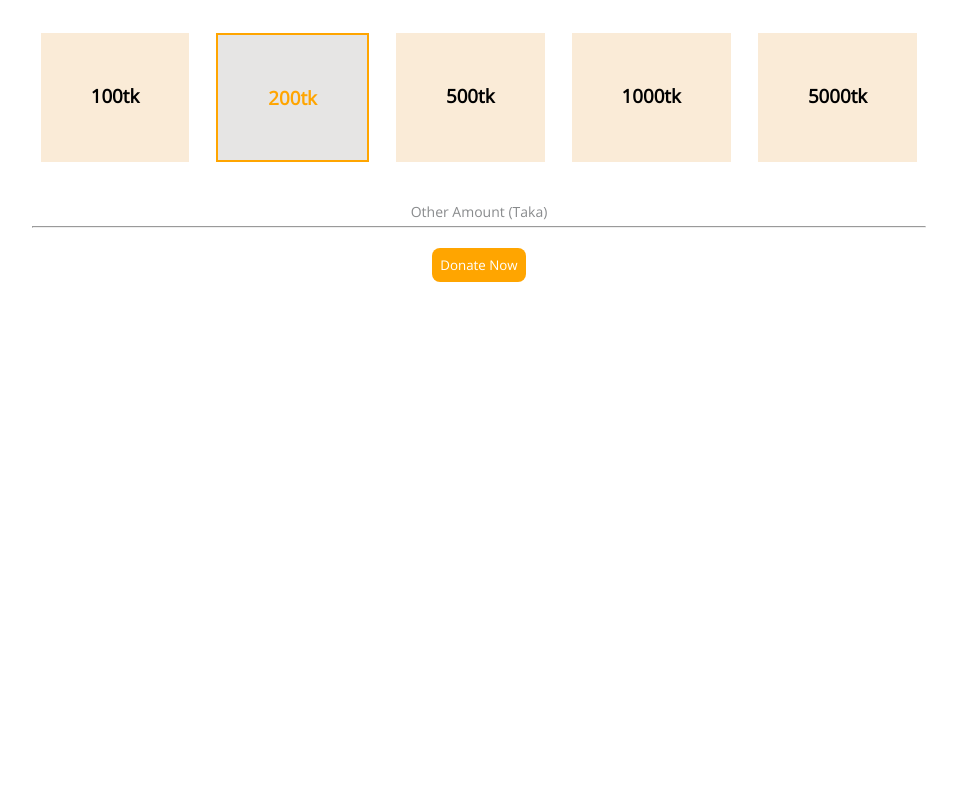
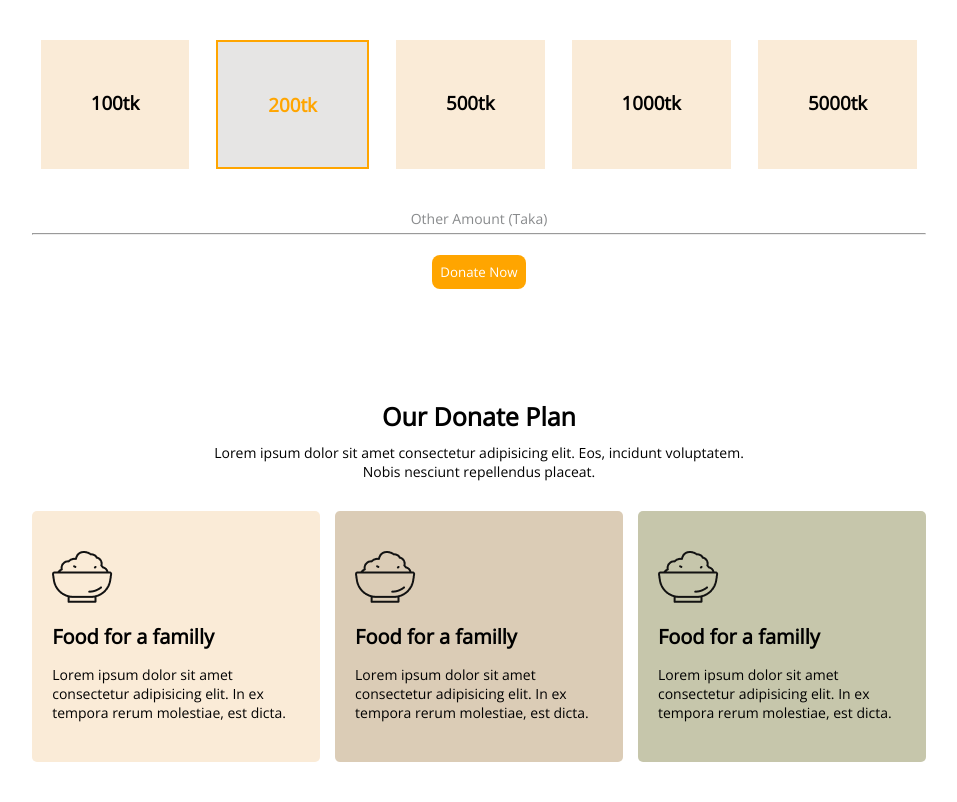
Before and after one commit to Rajib-debnath1/donate-today, a plain HTML site: page index.html in a window 1280 px wide. Shown: the part 672-1474 px from the top of the page, without its empty margins (171-1128 px from the left). Before the commit the page ends 994 px from the top, so only its background shows below. Drawn offline with nearby package versions, Linux system fonts and the light colour scheme.

Commit message:
donate plane added

```diff
--- a/index.html
+++ b/index.html
@@ -30,6 +30,27 @@
             <button class="btn">Donate Now</button>
 
         </section>
+        <section class="plan">
+            <h2 class="plan-title">Our Donate Plan</h2>
+            <p class="plan-description">Lorem ipsum dolor sit amet consectetur adipisicing elit. Eos, incidunt voluptatem. <br> Nobis nesciunt repellendus placeat.</p>
+            <div class="plan-content">
+                <div class="plan-item">
+                    <img src="icons/food.png" alt="">
+                    <h4>Food for a familly</h4>
+                    <p>Lorem ipsum dolor sit amet consectetur adipisicing elit. In ex tempora rerum molestiae, est dicta.</p>
+                </div>
+                <div class="plan-item plan-extra">
+                    <img src="icons/food.png" alt="">
+                    <h4>Food for a familly</h4>
+                    <p>Lorem ipsum dolor sit amet consectetur adipisicing elit. In ex tempora rerum molestiae, est dicta.</p>
+                </div>
+                <div class="plan-item plan-extra1">
+                    <img src="icons/food.png" alt="">
+                    <h4>Food for a familly</h4>
+                    <p>Lorem ipsum dolor sit amet consectetur adipisicing elit. In ex tempora rerum molestiae, est dicta.</p>
+                </div>
+            </div>
+        </section>
 
     </main>
     <footer>
--- a/style.css
+++ b/style.css
@@ -49,8 +49,8 @@ main {
 }
 
 .donate-title {
-    font-size: 20px;
-    font-weight: 600px;
+    font-size: 25px;
+    font-weight: 800px;
     margin-bottom: 10px;
 }
 
@@ -84,3 +84,47 @@ main {
 .donate hr{
     margin-bottom: 20px;
 }
+.plan{
+    padding: 40px 100px;
+    margin-left: 20px;
+    text-align: center;
+    margin-top: 30px;
+}
+.plan-title{
+    font-size: 25px;
+    font-weight: 800px;
+    margin-bottom: 10px;
+}
+.plan-description{
+    font-size: 14px;
+}
+.plan-content{
+    display: flex;
+    justify-content: space-around;
+    margin-top: 30px;
+    gap: 15px;
+}
+.plan-content .plan-item{
+    text-align: left;
+    background-color: antiquewhite ;
+    padding: 40px 20px;
+    border-radius: 5px;
+    border: none;
+}
+.plan-item img{
+ margin-bottom: 15px;
+}
+.plan-item h4{
+    font-weight: 900px;
+    font-size: 20px;
+    margin-bottom: 15px;
+}
+.plan-item p{
+    font-size: 14px;
+}
+.plan-content .plan-extra{
+    background-color: rgb(219, 204, 182);
+}
+.plan-content .plan-extra1{
+    background-color: rgb(198, 198, 171);
+}
```
